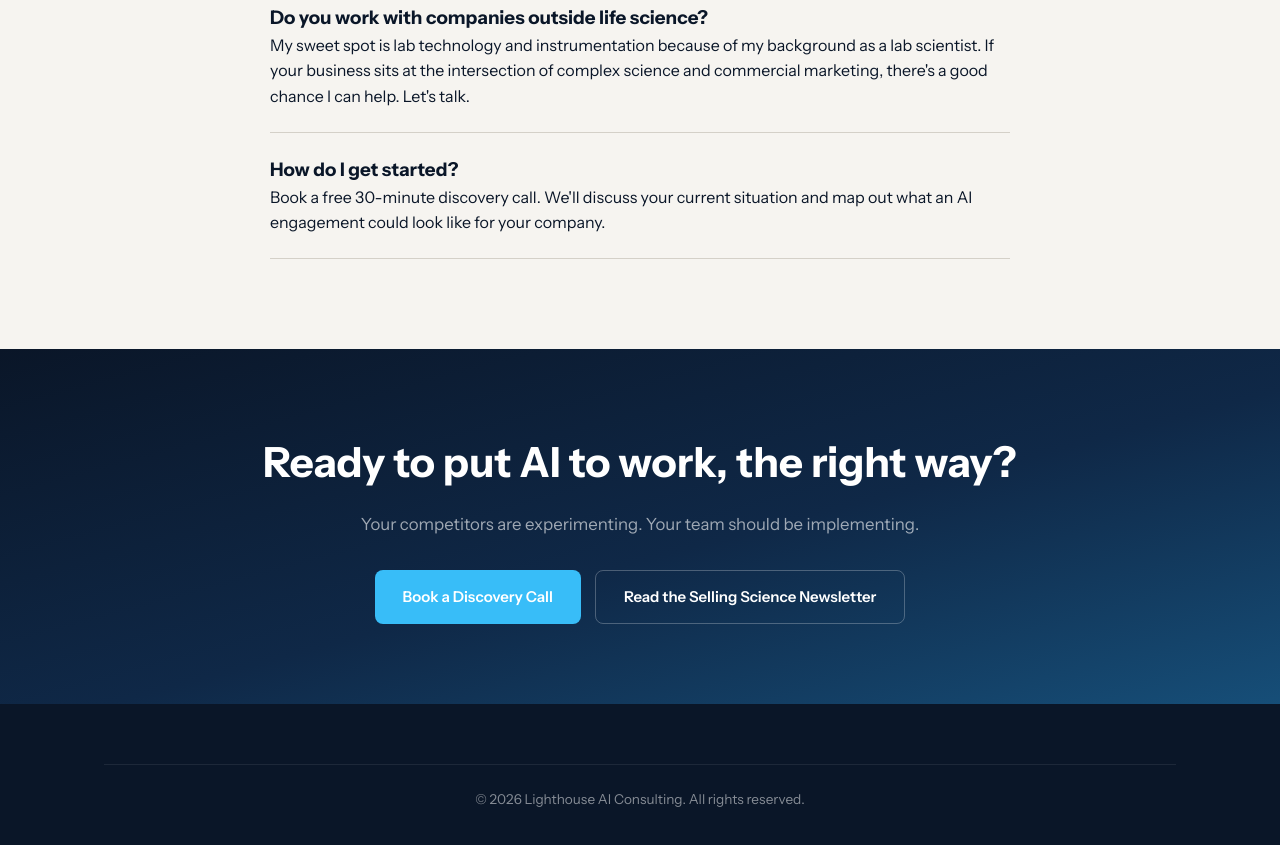
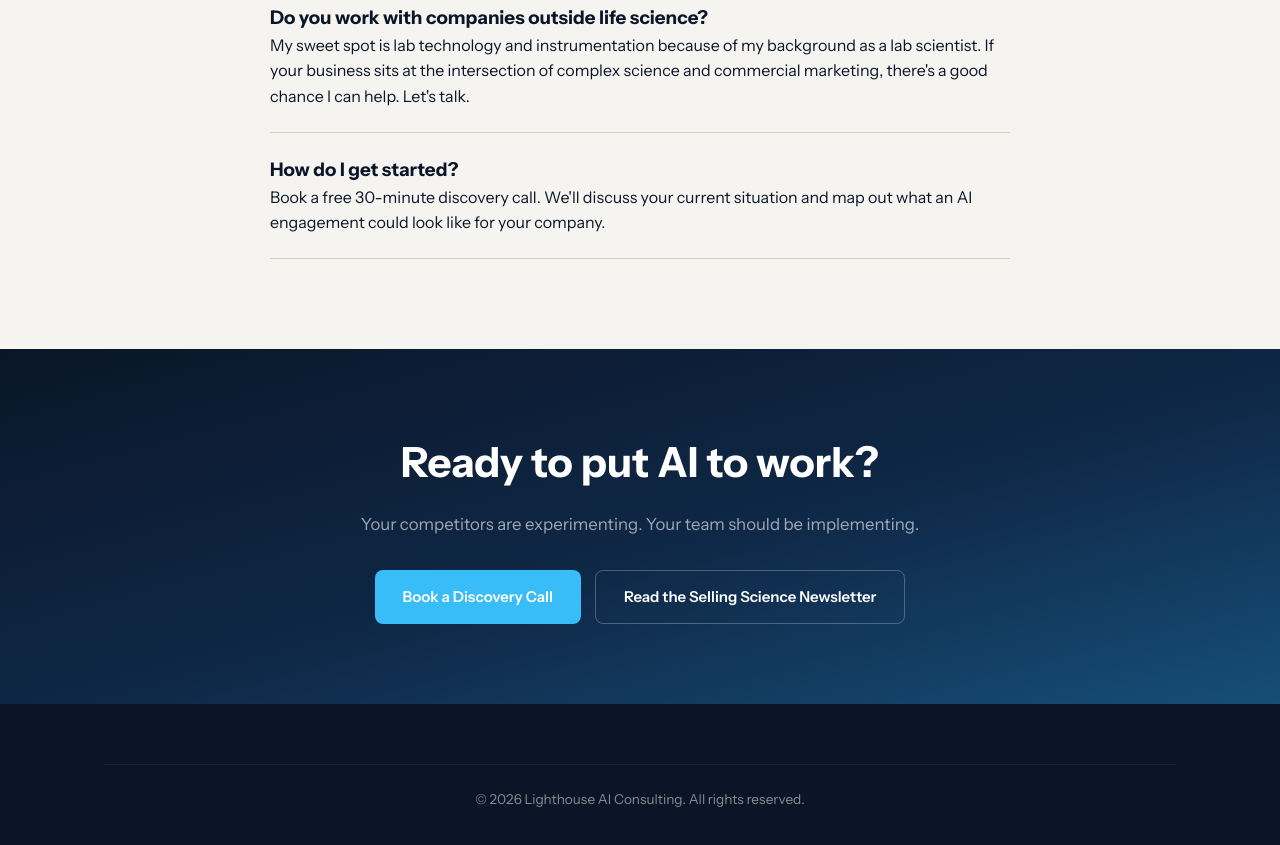
Before and after one commit to colmporegan/consultingwebsite, a plain HTML site: page index.html in a window 1280 px wide. Shown: the part 6086-6931 px from the top of the page. Drawn offline with Linux system fonts and the light colour scheme.

Commit message:
Update index.html

```diff
--- a/index.html
+++ b/index.html
@@ -702,7 +702,7 @@ nav {
 <!-- FINAL CTA -->
 <section class="final-cta">
   <div class="container">
-    <h2>Ready to put AI to work, the right way?</h2>
+    <h2>Ready to put AI to work?</h2>
     <p>Your competitors are experimenting. Your team should be implementing.</p>
     <div class="hero-ctas">
       <a href="#contact" class="btn btn-primary">Book a Discovery Call</a>
```
